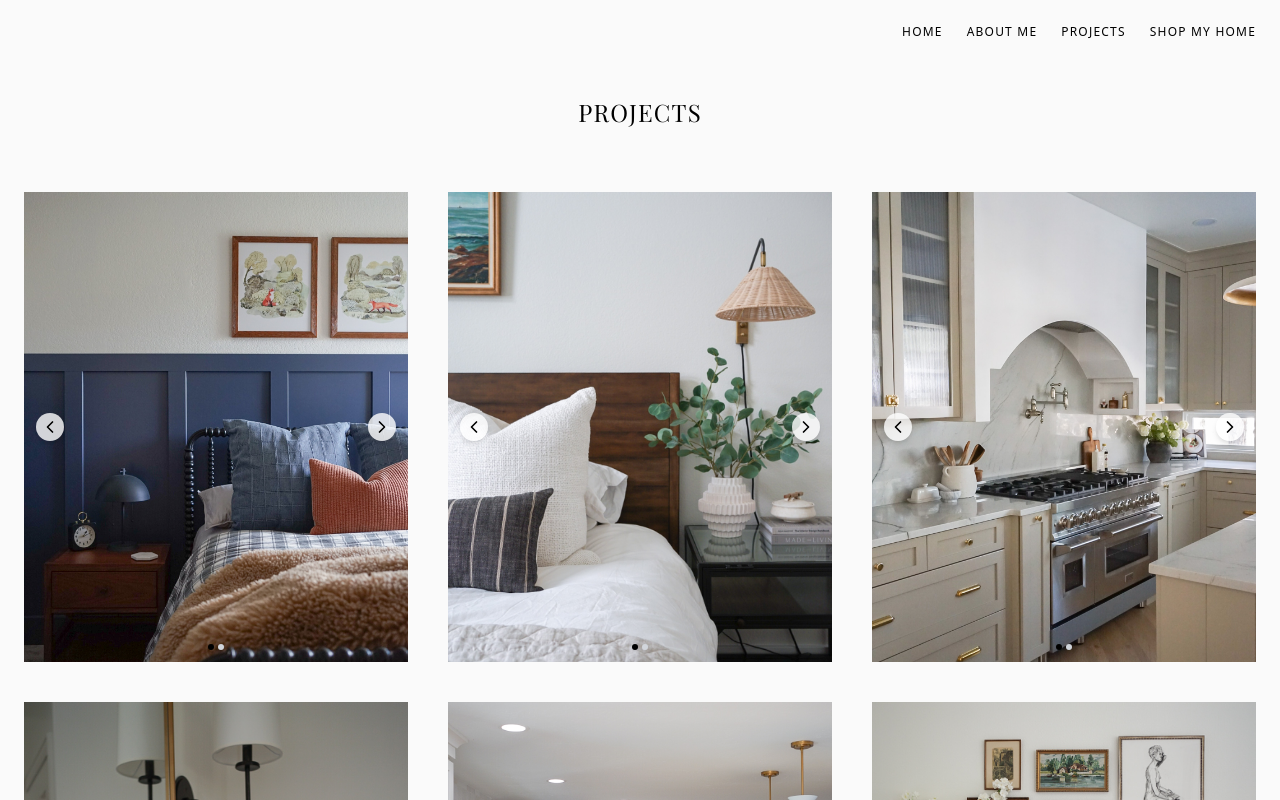
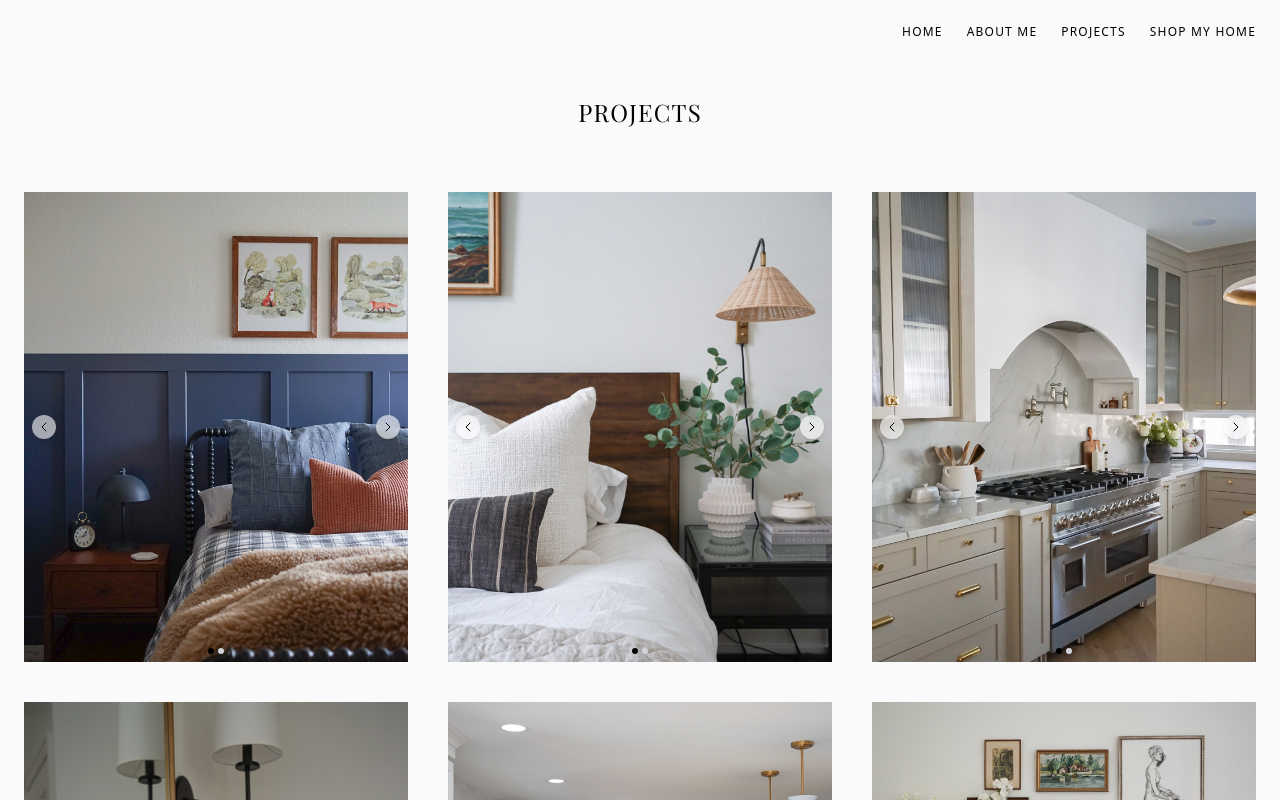
Before and after one commit to HalcyonHaus/halcyonhaus-site, a Next.js app: page /projects in a window 1280 px wide. Shown: the top 800 px of the page. Built offline with nearby package versions, Linux system fonts and the light colour scheme.

Commit message:
Update ProjectCarousel.js

```diff
--- a/components/ProjectCarousel.js
+++ b/components/ProjectCarousel.js
@@ -19,7 +19,6 @@ export default function ProjectCarousel({ title, images }) {
 
   return (
     <div className="group relative w-full aspect-[4/4.3] md:aspect-[4/4.9] overflow-hidden">
-      <div className="relative w-full h-full z-10">
       <Image
         src={images[currentIndex]}
         alt={title}
@@ -27,34 +26,33 @@ export default function ProjectCarousel({ title, images }) {
         style={{ objectFit: "cover" }}
         className="transition-transform duration-300"
       />
-      </div>
 
       {/* Arrows */}
       {images.length > 1 && (
         <>
           <button
             onClick={goToPrev}
-            className="absolute left-3 top-1/2 transform -translate-y-1/2 bg-white/80 hover:bg-white shadow-md text-black rounded-full p-1 z-30 transition"
+            className="absolute left-2 top-1/2 -translate-y-1/2 z-20 bg-white/60 hover:bg-white/90 text-black rounded-full p-1 transition-all duration-200 shadow-md backdrop-blur-sm"
             aria-label="Previous"
           >
-            <ChevronLeft size={20} />
+            <ChevronLeft size={16} strokeWidth={1.5} />
           </button>
           <button
             onClick={goToNext}
-            className="absolute right-3 top-1/2 transform -translate-y-1/2 bg-white/80 hover:bg-white shadow-md text-black rounded-full p-1 z-30 transition"
+            className="absolute right-2 top-1/2 -translate-y-1/2 z-20 bg-white/60 hover:bg-white/90 text-black rounded-full p-1 transition-all duration-200 shadow-md backdrop-blur-sm"
             aria-label="Next"
           >
-            <ChevronRight size={20} />
+            <ChevronRight size={16} strokeWidth={1.5} />
           </button>
         </>
       )}
 
       {/* Dots */}
-      <div className="absolute bottom-3 w-full flex justify-center space-x-1 z-30">
+      <div className="absolute bottom-2 w-full flex justify-center space-x-1 z-20">
         {images.map((_, idx) => (
           <div
             key={idx}
-            className={`h-1.5 w-1.5 rounded-full ${
+            className={`h-1.5 w-1.5 rounded-full transition-colors duration-200 ${
               idx === currentIndex ? "bg-black" : "bg-gray-300"
             }`}
           />
```
Lines whose indentation alone changed are shown as unchanged.
